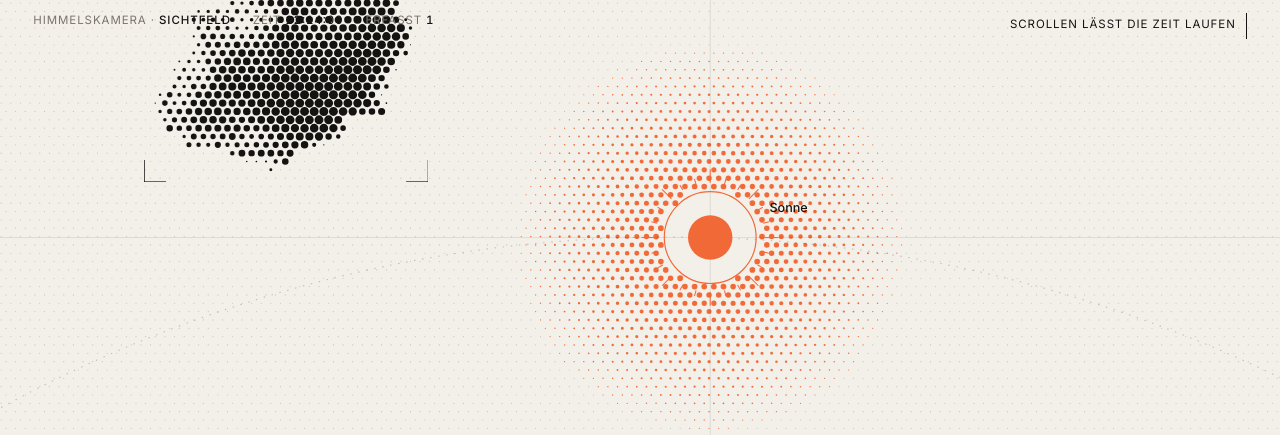
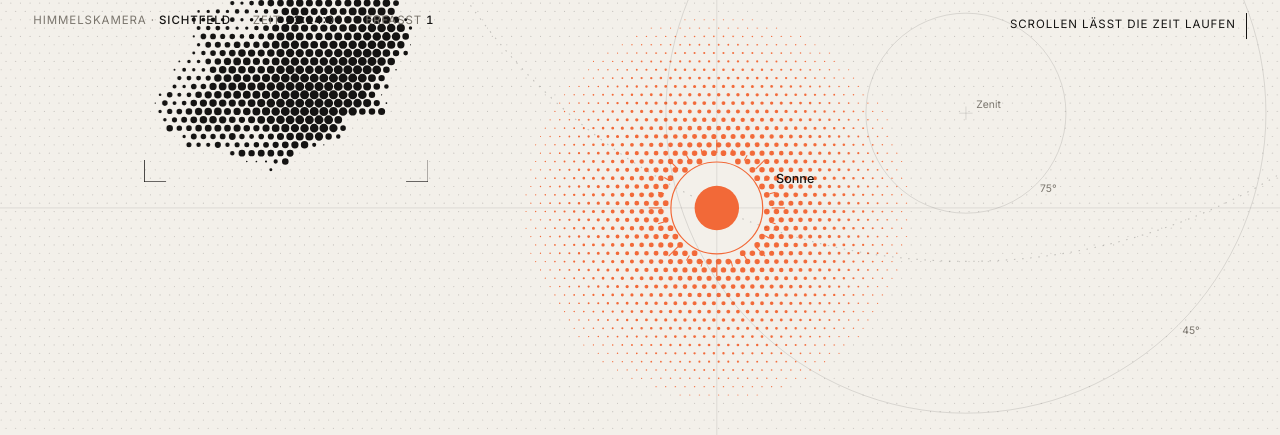
Before and after one commit to TimLouisWilken/nuno-labs-website, a plain HTML site: page entwuerfe/r6-raster.html in a window 1280 px wide. Shown: the part 72-507 px from the top of the page. Drawn offline with Linux system fonts and the light colour scheme; animation ran at ten frames a second.

Commit message:
Raster: Sonnenbahn als Blick senkrecht nach oben, Zenit und Höhenringe
Co-Authored-By: Claude Fable 5.2 <noreply@anthropic.com>
Claude-Session: https://claude.ai/code/session_01LJQnJpmLZNXXTgaQ35nR3J

```diff
--- a/entwuerfe/r6-raster.html
+++ b/entwuerfe/r6-raster.html
@@ -17,7 +17,7 @@
 .world>svg{position:absolute;left:0;top:0;width:1920px;height:1080px;overflow:visible;pointer-events:none}
 .ret{stroke:var(--ink);stroke-width:1;opacity:.13}
 .ring{fill:none;stroke:var(--accent);stroke-width:1.6}.tick{stroke:var(--accent);stroke-width:1.4}
-.disc{fill:var(--accent)}.orbit{fill:none;stroke:var(--ink);stroke-width:1.5;stroke-dasharray:2 9;opacity:.22}
+.disc{fill:var(--accent)}.zen circle,.zen line{fill:none;stroke:var(--ink);stroke-width:1;opacity:.16}.zen text{font-size:14px;fill:var(--muted)}.orbit{fill:none;stroke:var(--ink);stroke-width:1.5;stroke-dasharray:2 9;opacity:.22}
 .sunlab{fill:var(--ink);font-size:17px;font-weight:500}
 .trk{stroke:var(--accent);stroke-width:2;stroke-dasharray:5 9;fill:none;transition:opacity .4s}
 .det{position:absolute;left:0;top:0;opacity:0;transition:opacity .5s;will-change:transform}
@@ -89,7 +89,8 @@
       <canvas id="cv"></canvas>
       <svg id="ov">
         <g id="ret"><line class="ret" x1="-600" x2="2520" y1="430" y2="430"/><line class="ret" x1="1220" x2="1220" y1="-400" y2="1480"/></g>
-        <circle class="orbit" cx="1000" cy="2300" r="1882.9"/><g id="sun"><circle class="disc" id="disc" cx="1220" cy="430" r="30"/><circle class="ring" cx="1220" cy="430" r="62"/><g id="ticks"></g></g>
+        <g class="zen"><circle cx="1400" cy="250" r="135"/><circle cx="1400" cy="250" r="405"/><line x1="1391" x2="1409" y1="250" y2="250"/><line x1="1400" x2="1400" y1="241" y2="259"/><text x="1414" y="243">Zenit</text><text x="1500" y="356">75°</text><text x="1692" y="548">45°</text></g>
+        <circle class="orbit" cx="1400" cy="-370" r="820"/><g id="sun"><circle class="disc" id="disc" cx="1220" cy="430" r="30"/><circle class="ring" cx="1220" cy="430" r="62"/><g id="ticks"></g></g>
         <text class="sunlab" id="sunlab" x="1300" y="396">Sonne</text>
         <path class="trk" id="trk" style="opacity:0"/><path class="trk" id="trk2" style="opacity:0"/>
       </svg>
@@ -134,7 +135,7 @@
 <script src="assets/halftone-clouds.js"></script>
 <script>
 (function () {
-  const SUN = [1220, 430], SUN0 = [1220, 430], ORB = [1000, 2300, 1882.9], TH0 = Math.atan2(430 - 2300, 1220 - 1000), PMAX = 38.6, SP = 13, RMAX = 6.1, INK = '#141312', OR = '#F26938';
+  const SUN = [1220, 430], SUN0 = [1220, 430], ORB = [1400, -370, 820], TH0 = Math.atan2(430 + 370, 1220 - 1400), PMAX = 38.6, SP = 13, RMAX = 6.1, INK = '#141312', OR = '#F26938';
   const ss = (a, b, v) => { const t = Math.min(1, Math.max(0, (v - a) / (b - a))); return t * t * (3 - 2 * t); };
   const mmss = s => String(Math.floor(s / 60)).padStart(2, '0') + ':' + String(Math.floor(s % 60)).padStart(2, '0');
   const MAPS = {}; for (const k in NUNO_CLOUDS) { const m = NUNO_CLOUDS[k], b = atob(m.d), d = new Float32Array(b.length); for (let i = 0; i < b.length; i++) d[i] = b.charCodeAt(i) / 255; MAPS[k] = { w: m.w, h: m.h, r: m.r, d }; }
@@ -170,7 +171,7 @@
     return (d[y0 * m.w + x0] * (1 - ax) + d[y0 * m.w + x1] * ax) * (1 - ay) + (d[y1 * m.w + x0] * (1 - ax) + d[y1 * m.w + x1] * ax) * ay;
   }
   const ROW = SP * .866;
-  function draw() { const th = TH0 + (p - .55) * .16; SUN[0] = ORB[0] + ORB[2] * Math.cos(th); SUN[1] = ORB[1] + ORB[2] * Math.sin(th); const sunT = `translate(${(SUN[0] - SUN0[0]).toFixed(1)} ${(SUN[1] - SUN0[1]).toFixed(1)})`;
+  function draw() { const th = TH0 - (p - .55) * .366; SUN[0] = ORB[0] + ORB[2] * Math.cos(th); SUN[1] = ORB[1] + ORB[2] * Math.sin(th); const sunT = `translate(${(SUN[0] - SUN0[0]).toFixed(1)} ${(SUN[1] - SUN0[1]).toFixed(1)})`;
     t += .016; const cvr = cover(p);
     C.forEach((c, i) => { c.x = c.x0 + p * c.vx + 8 * Math.sin(t * .35 + i * 2); c.y = c.y0 + p * c.vy + 5 * Math.sin(t * .28 + i); });
     ctx.setTransform(K, 0, 0, K, 0, 0); ctx.clearRect(0, 0, 1920, 1080);
```
Also changed, not shown: index.html (+5 -4 lines).
